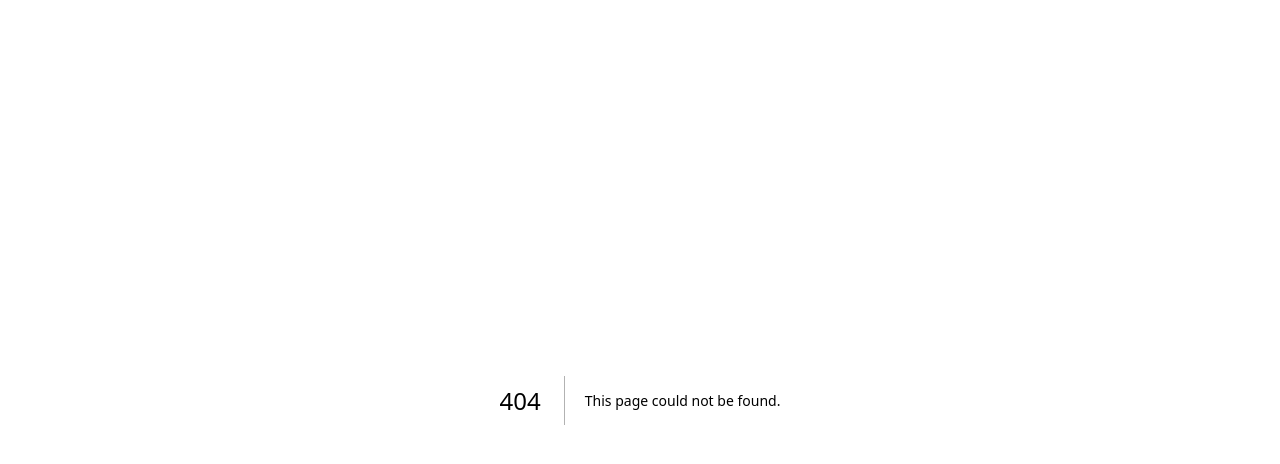
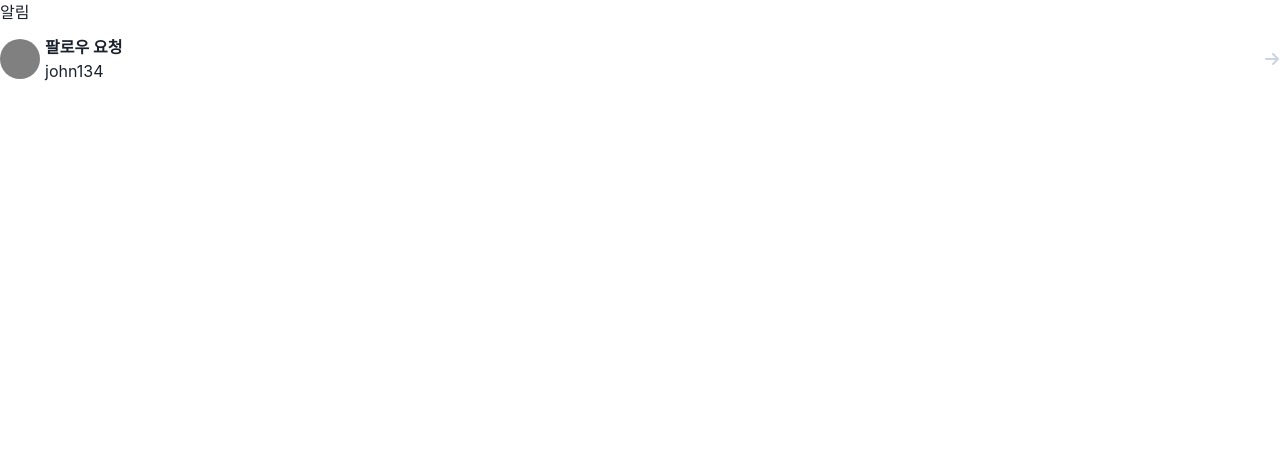
Before and after one commit to DevTraces/FrontEnd, a Next.js app: page /home/components/SideBar/Alert in a window 1280 px wide. Before the commit this address had no page. Shown: the top 464 px of the page. Built offline with nearby package versions, Linux system fonts and the light colour scheme.

Commit message:
feat: Create SideBar Alert component

```diff
--- /dev/null
+++ b/src/pages/home/components/SideBar/Alert/index.tsx
@@ -0,0 +1,53 @@
+import { Box, Flex, Icon, Text } from "@chakra-ui/react";
+import { faArrowRight } from "@fortawesome/free-solid-svg-icons";
+import { FontAwesomeIcon } from "@fortawesome/react-fontawesome";
+
+const alerts = [
+  {
+    id: "1231bb3123",
+    type: "follow",
+    nickname: "john134"
+  },
+  {
+    id: "fbq33",
+    type: "like",
+    nickname: "PeterMeter",
+    postTitle: "집에 잘 들어가는 방법"
+  }
+];
+export default function Alert() {
+  return (
+    <Flex direction="column" gap="10px">
+      알림
+      <Flex direction="column" gap="20px">
+        {alerts.map(alert => {
+          return (
+            <Flex
+              key={alert.id}
+              alignItems="center"
+              justifyContent="space-between"
+              gap="5px"
+              h="50px"
+            >
+              {alert.type === "follow" && (
+                <>
+                  <Box boxSize={10} borderRadius="50%" bg="gray" />
+                  <Flex direction="column" flex={1}>
+                    <Text fontWeight="bold">팔로우 요청</Text>
+
+                    <Text>{alert.nickname}</Text>
+                  </Flex>
+                  <Icon
+                    as={FontAwesomeIcon}
+                    icon={faArrowRight}
+                    color="gray.300"
+                  />
+                </>
+              )}
+            </Flex>
+          );
+        })}
+      </Flex>
+    </Flex>
+  );
+}
```
